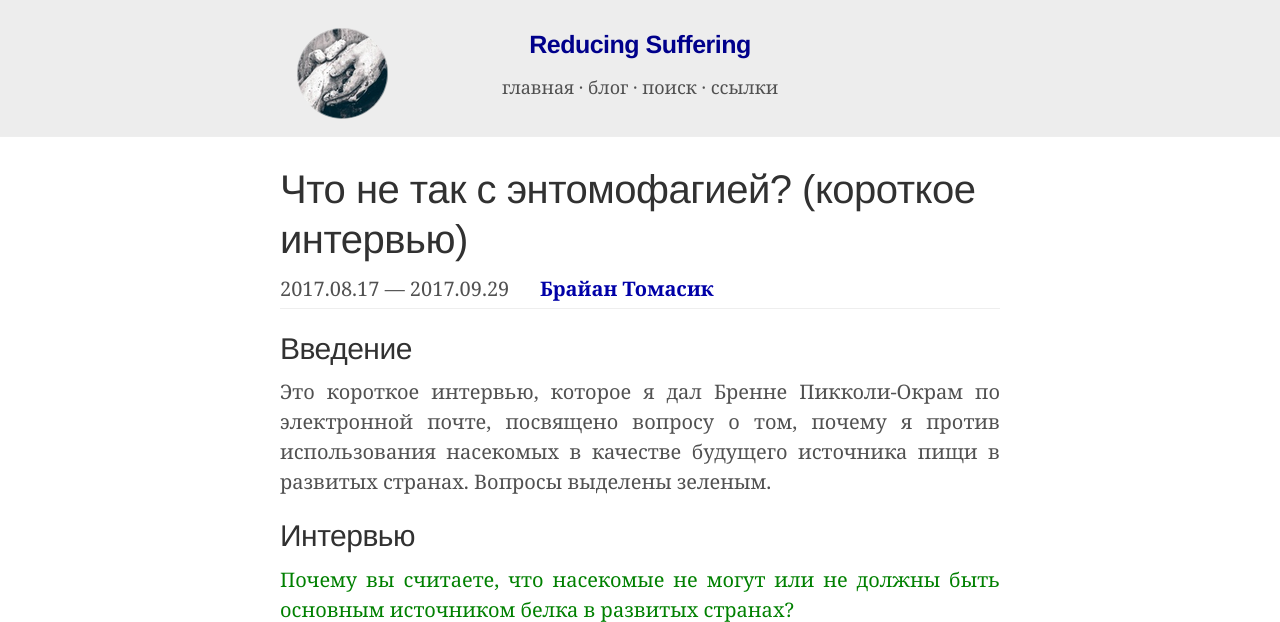
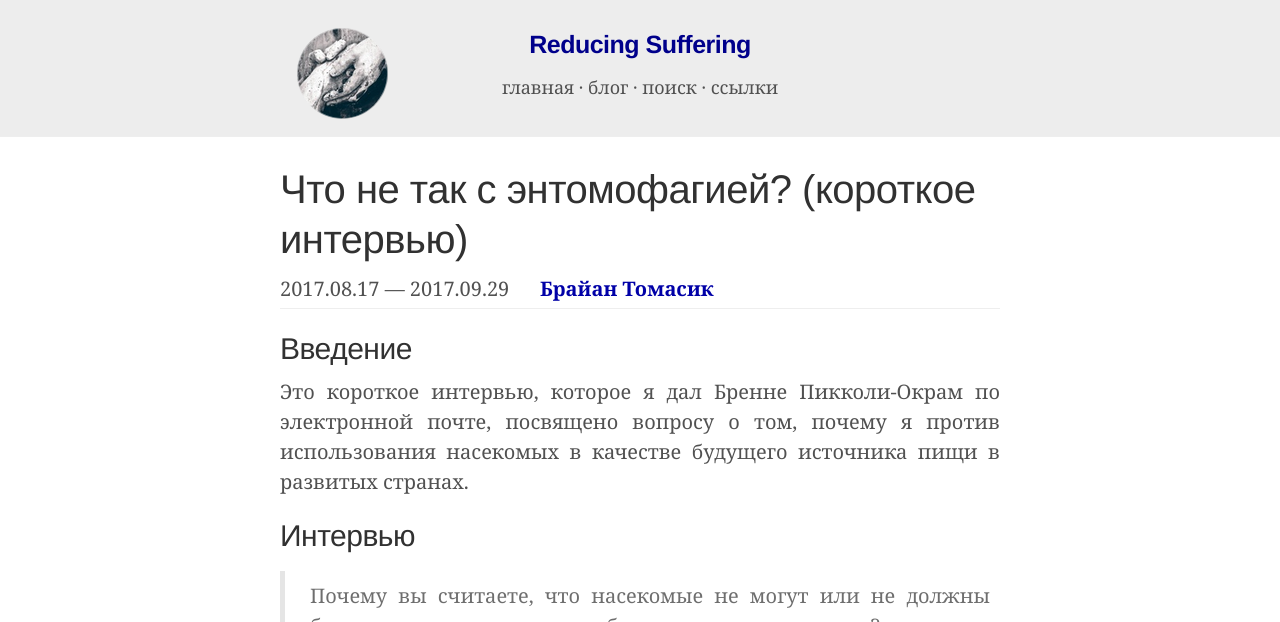
Before and after one commit to ReducingSuffering/reducingsuffering.github.io, a Jekyll site: the page built from _articles/brian-tomasik-whats-wrong-with-entomophagy-a-short-interview.md, in a window 1280 px wide and 900 px high, cut to the strip 0-622 px from the top of the window. Built offline with Jekyll 4.4.1, drawn with Linux system fonts in a browser that asks for light colours.

Commit message:
Update brian-tomasik-whats-wrong-with-entomophagy-a-short-interview.md

```diff
--- a/_articles/brian-tomasik-whats-wrong-with-entomophagy-a-short-interview.md
+++ b/_articles/brian-tomasik-whats-wrong-with-entomophagy-a-short-interview.md
@@ -12,40 +12,40 @@ preview: https://reducing-suffering.org/wp-content/uploads/2018/03/1024px-Cambod
 ---
 ## Введение
 
-Это короткое интервью, которое я дал Бренне Пикколи-Окрам по электронной почте, посвящено вопросу о том, почему я против использования насекомых в качестве будущего источника пищи в развитых странах. Вопросы выделены зеленым.
+Это короткое интервью, которое я дал Бренне Пикколи-Окрам по электронной почте, посвящено вопросу о том, почему я против использования насекомых в качестве будущего источника пищи в развитых странах.
 
 ## Интервью
 
-<p><font color="green">Почему вы считаете, что насекомые не могут или не должны быть основным источником белка в развитых странах?</font></p>
+> Почему вы считаете, что насекомые не могут или не должны быть основным источником белка в развитых странах?
 
 <a title="'Yummy crunchy deep-fried crickets sold by the bag for on-the-go snacks at the bus station market. The guy next to me bought a bag and offered some. They were ok.' By McKay Savage from London, UK [CC BY 2.0 (http://creativecommons.org/licenses/by/2.0)], via Wikimedia Commons" href="https://commons.wikimedia.org/wiki/File%3ACambodia_08_-_035_-_insects_for_snacks_at_the_market_(3198822589).jpg"><img align="right" alt="Cambodia - insects for snacks at the market" src="https://reducing-suffering.org/wp-content/uploads/2018/03/1024px-Cambodia_insects_for_snacks_at_the_market.jpg" width="30%"/></a> Основной аргумент состоит в том, что насекомые, по-видимому, способны испытывать по меньшей мере простые формы страданий, а для получения килограмма белка нужно выращивать на порядки больше насекомых, чем коров или кур. Таким образом правдоподобно, что, умножив страдания каждого индивида на количество таких индивидов, мы получим, что суммарное количество страданий при разведении насекомых будет выше, чем при разведении крупных животных.
 
 Некоторые утверждают, что в стеснённых тёмных условиях ферм насекомые процветают. Но они всё равно неизбежно будут испытывать какие-то страдания, особенно если столкнутся с болезнями, каннибализмом или плохим обращением. Некоторые исследования ферм, разводящих насекомых, [показали](https://reducing-suffering.org/why-i-dont-support-eating-insects/#Living_conditions "'Why I Don't Support Eating Insects —Essays on Reducing Suffering': 'Living conditions'") относительно высокие уровни смертности. И, конечно, все насекомые будут убиты так или иначе через несколько недель или месяцев после рождения. Некоторые насекомые погибают от нагревания до смерти, что, вероятно, [крайне болезненно](https://reducing-suffering.org/vegans-should-not-eat-insects-a-reply-to-fischer-2016/#Slaughter "'Vegans Should Not Eat Insects: A Reply to Fischer (2016) — Essays on Reducing Suffering': 'Slaughter'").
 
-<p><font color="green">Считаете ли вы, что необходимо предпринимать больше усилий для уменьшения продовольственной безопасности в развивающихся странах? Если да, то почему?</font></p>
+> Считаете ли вы, что необходимо предпринимать больше усилий для уменьшения продовольственной безопасности в развивающихся странах? Если да, то почему?
 
 Безусловно! Каждый год миллионы детей умирают от голода или причин, связанных с голодом, что вызывает огромные страдания. Хоть я и не эксперт в области международного развития, мне кажется, что лучший способ борьбы с голодом в долгосрочной перспективе — это сокращение уровня бедности. Как говорят многие активисты в сфере борьбы с голодом, еды в мире более чем достаточно, проблема заключается в её неправильном распределении.
 
-<p><font color="green">Как вы думаете, западное общество в будущем будет склоняться к употреблению растительных белков вместо обычных мясных?</font></p>
+> Как вы думаете, западное общество в будущем будет склоняться к употреблению растительных белков вместо обычных мясных?
 
 Я ожидаю, что будет всё больше давления в сторону перехода к растительным белкам, особенно по мере того, как изменения климата будут становиться более серьёзными, а другие природные ресурсы — более скудными. Я не думаю, что скоро произойдет полный отказ от мясной продукции, так как старые привычки и индустрии очень укоренились. Возможно, через несколько десятилетий культивированное мясо сможет конкурировать в цене с обычным мясом, и тогда мы будем наблюдать переход значительной части потребителей на него.
 
-<p><font color="green">Часто считается, что насекомые «не испытывают эмоций», в отличие от домашнего скота. Как вы думаете, это правда?</font></p>
+> Часто считается, что насекомые «не испытывают эмоций», в отличие от домашнего скота. Как вы думаете, это правда?
 
 У насекомых действительно намного более простые нервные системы, чем у позвоночных. Это предполагает меньшую способность к богатым, сложным мыслям. Однако, по крайней мере у некоторых насекомых обнаружены многие из базовых способностей позвоночных, [включая](https://reducing-suffering.org/do-bugs-feel-pain/ "'Do Bugs Feel Pain? — Essays on Reducing Suffering'") восприятие, обучение, память, избирательное внимание, когнитивную генерализацию и навигацию. Нейробиолог Николас Штраусфельд [сказал](http://discovermagazine.com/2007/jan/cockroach-consciousness-neuron-similarity "'Consciousness in a Cockroach — DiscoverMagazine.com'"): «Многие люди отмахнулись бы от идеи о том, что мозги насекомых хоть как-то сопоставимы с мозгами приматов. Но нужно думать о принципах, на основе которых строится мозг, и эти принципы, вероятно, универсальны».
 
 Ряд исследований обнаружил по меньшей мере простые подобные эмоциям состояния [у пчёл, фруктовых мух, мокриц](http://brainblogger.com/2015/06/26/do-insects-have-emotions-and-empathy/ "'Do Insects Have Emotions and Empathy? — Brain Blogger' by Carla Clark, PhD, June 26, 2015") и т. д. Нейробиолог Антонио Дамасио [сказал](https://www.scientificamerican.com/article/i-ll-bee-there-for-you-do-insects-feel-emotions/ "'I'll Bee There for You: Do Insects Feel Emotions? — Scientific American'"): «У меня есть все основания полагать, что у беспозвоночных есть не только эмоции, но и способность их ощущать».
 
-<p><font color="green">Объясните, почему вы думаете, что компании широко продвигают потребление не растительных белков, а насекомых?</font></p>
+> Объясните, почему вы думаете, что компании широко продвигают потребление не растительных белков, а насекомых?
 
 Я думаю, что больше компаний всё же фокусируются на растительных белках, а не белках насекомых. Даже такие обычные продукты, как тофу и соевое молоко, являются растительными альтернативами мясу, и их гораздо чаще потребляют на Западе, чем насекомых. Я думаю, что некоторые компании занимаются продуктами из насекомых, потому что для них есть хоть какой-то рынок, — отчасти из-за фактора новизны, а отчасти потому, что некоторые люди предпочитают употреблять животные белки вместо растительных.
 
 Много ферм по разведению насекомых сосредоточено на производстве корма для домашнего скота, а не для людей. Например, на замене рыбной муки для кормления рыб. К сожалению (на мой взгляд), похоже, что эти рынки более жизнеспособны, потому что у людей к этому меньше отвращения, и, вероятно, меньше проблем со здоровьем/безопасностью. Использование растительных кормов для рыб [тоже возможно](http://www.hcn.org/articles/can-vegetarian-feeds-make-aquaculture-palatable "'Can plant-based feeds make aquaculture sustainable? — High Country News'"), и я хотел бы, чтобы больше компаний занимались этим направлением.
 
-<p><font color="green">Где и когда, по вашему мнению, появится следующий источник белка для мира?</font></p>
+> Где и когда, по вашему мнению, появится следующий источник белка для мира?
 
 Я не думаю, что будет какой-то один новый источник. Цены со временем меняются по мере колебания спроса и предложения, что постепенно меняет потребительские предпочтения между разными продуктами. Я ожидаю увеличения использования растительных белков и (к сожалению) белков насекомых в корме для скота по мере сокращения поставок кормовых рыб из-за чрезмерного вылова. По причинам, связанным со здоровьем и окружающей средой, происходит и, вероятно, будет продолжаться переход от мяса млекопитающих к куриному мясу, что я считаю неудачным, так как для производства одного и того же количества мяса [нужно значительно больше](https://reducing-suffering.org/how-much-direct-suffering-is-caused-by-various-animal-foods/ "'How Much Direct Suffering Is Caused by Various Animal Foods? — Essays on Reducing Suffering'") кур, чем коров. Еще медленно набирают популярность заменители мяса, как демонстрируют компании Hampton Creek, Memphis Meats и Impossible Foods.
 
-<p><font color="green">Как вы увлеклись этикой / благополучием животных?</font></p>
+> Как вы увлеклись этикой / благополучием животных?
 
 В старшей школе я очень интересовался политикой и активизмом в интересах людей, но я не задумывался о нечеловеческих животных, потому что не верил, что они могут чувствовать боль, и никогда не слышал философских аргументов в пользу заботы о животных. Ближе к концу школы я открыл для себя работы Питера Сингера и сразу же пришел к выводу, что страдания животных не только важны, но, возможно, являются самой важной моральной проблемой в мире, учитывая их масштаб и тяжесть. Поскольку большинство людей гораздо больше озабочены благополучием людей, а не животных, важность работы на помощь животным часто оказывается более недооцененной по сравнению с важностью работы на помощь людям.
```
